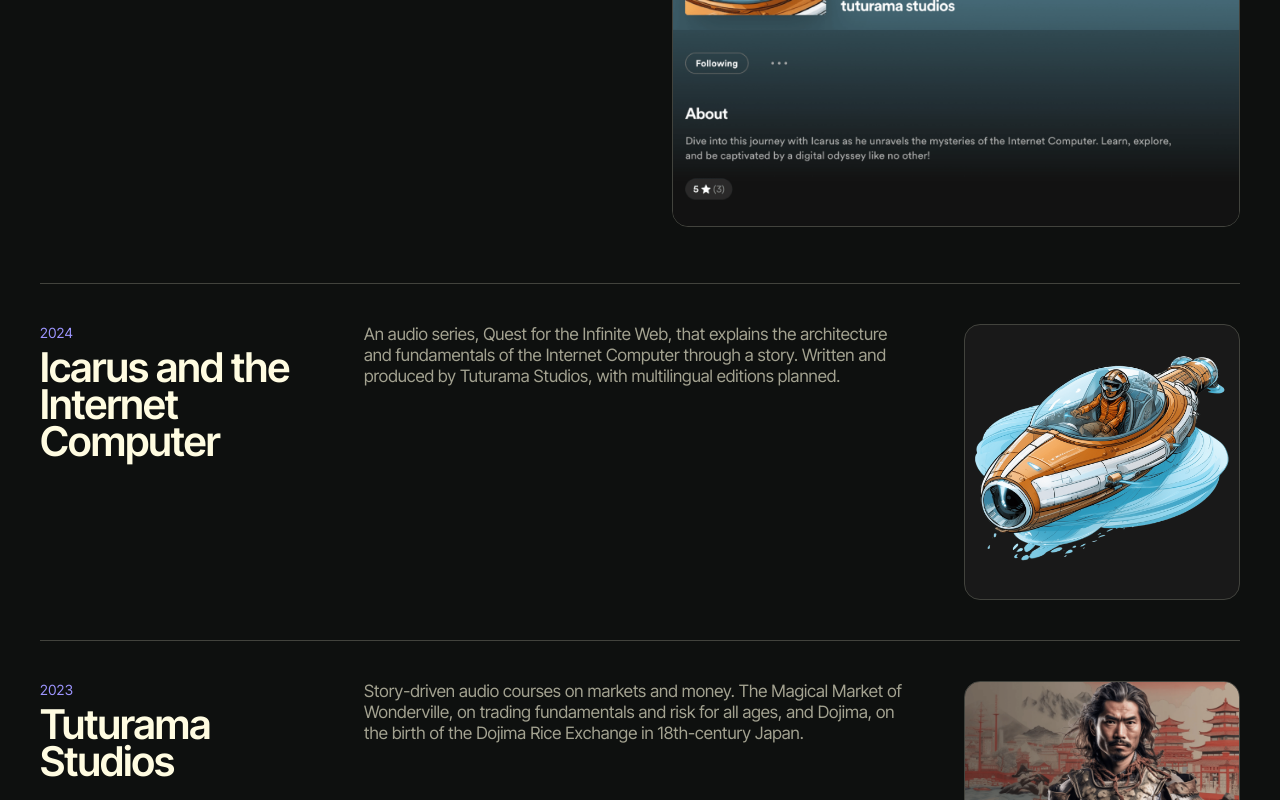
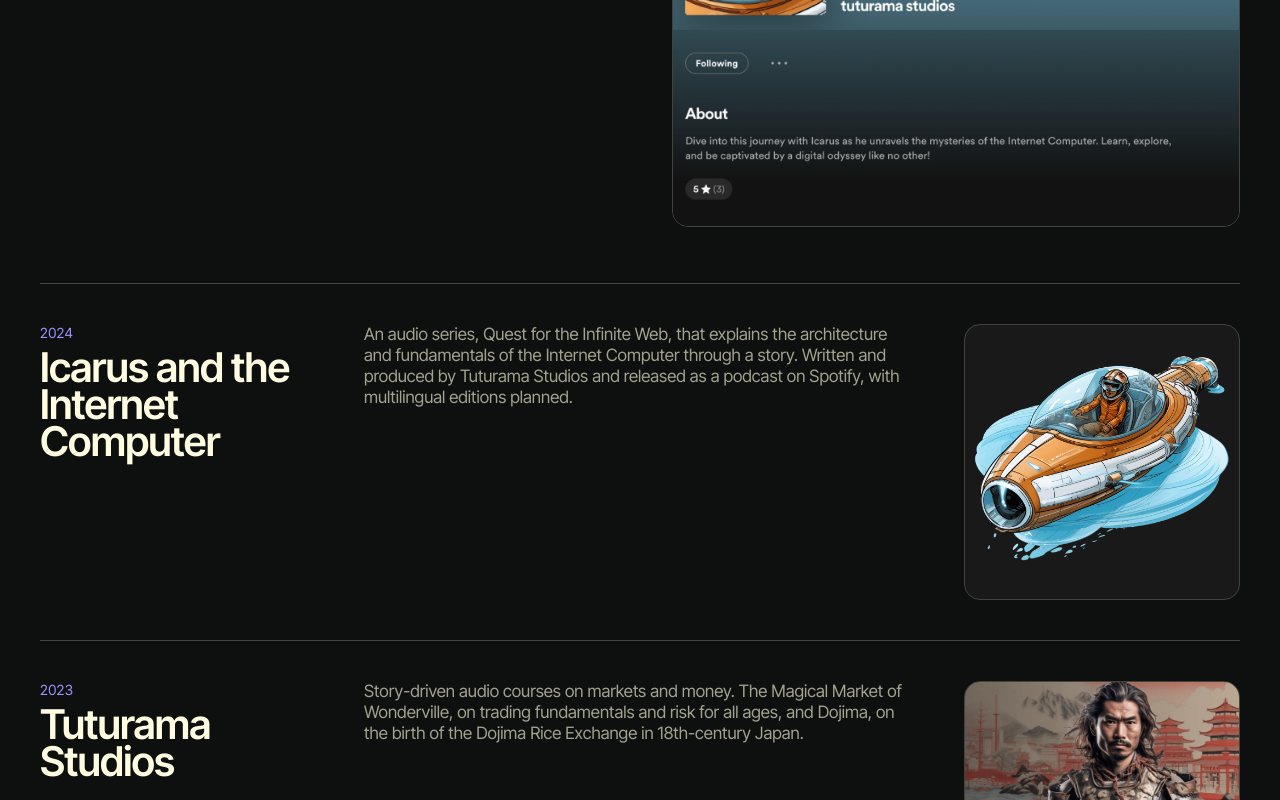
Before and after one commit to gabrielrondon/tuturama, a Next.js app: page /archive in a window 1280 px wide. Shown: the part 443-1243 px from the top of the page. Built offline with nearby package versions, Linux system fonts and the light colour scheme.

Commit message:
Archive: Icarus released on Spotify

```diff
--- a/app/archive/page.tsx
+++ b/app/archive/page.tsx
@@ -39,7 +39,7 @@
         <div className="frame rounded-2xl">
           <Image
             src="/archive/icarus-site.png"
-            alt="The Icarus and Internet Computer series page, 2024"
+            alt="Icarus: Quest for the Infinite Web, the podcast page on Spotify, 2024"
             width={1400}
             height={960}
             sizes="(min-width: 768px) 50vw, 100vw"
--- a/data/site.ts
+++ b/data/site.ts
@@ -182,7 +182,7 @@
     period: "2024",
     title: "Icarus and the Internet Computer",
     body:
-      "An audio series, Quest for the Infinite Web, that explains the architecture and fundamentals of the Internet Computer through a story. Written and produced by Tuturama Studios, with multilingual editions planned.",
+      "An audio series, Quest for the Infinite Web, that explains the architecture and fundamentals of the Internet Computer through a story. Written and produced by Tuturama Studios and released as a podcast on Spotify, with multilingual editions planned.",
   },
   {
     period: "2023",
```
